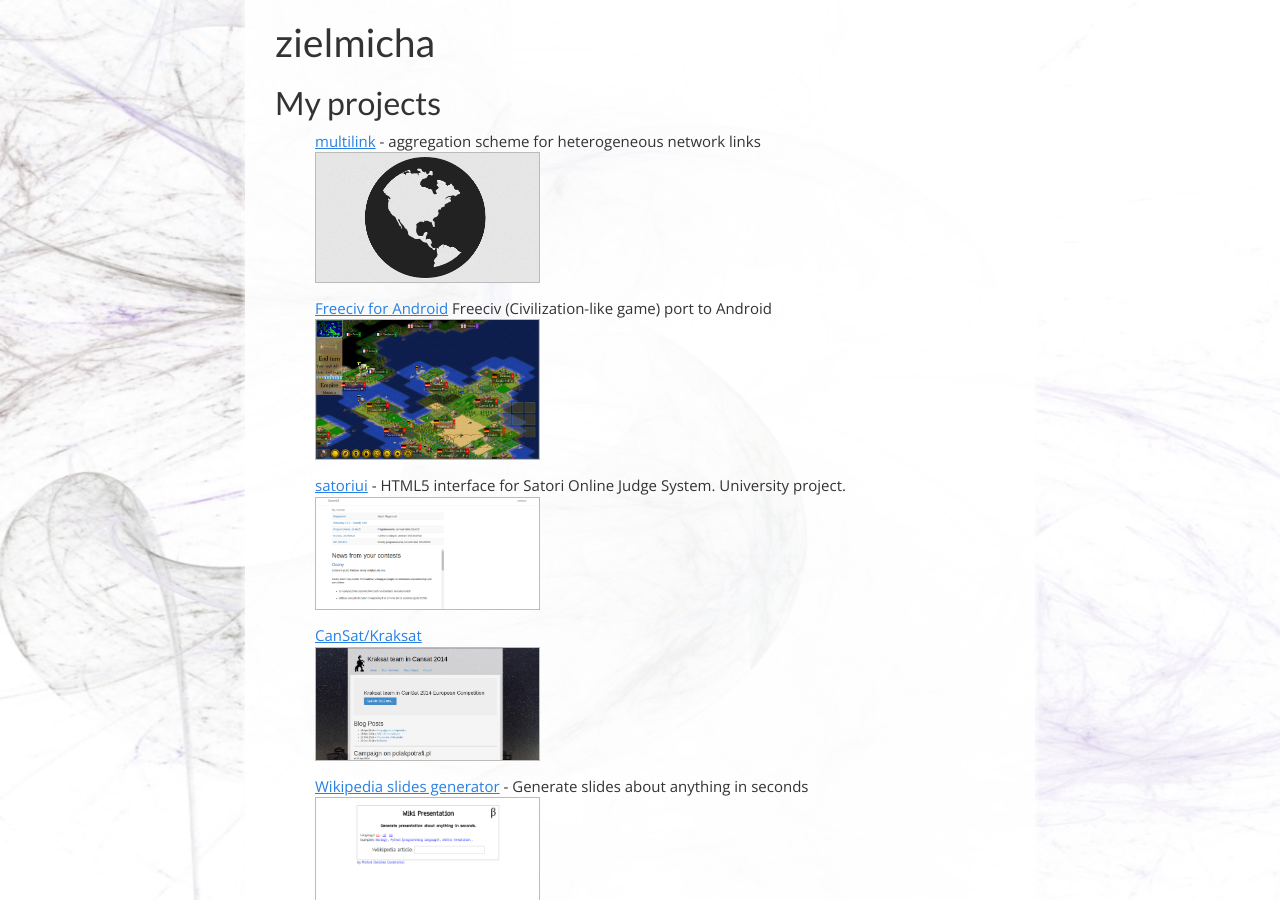
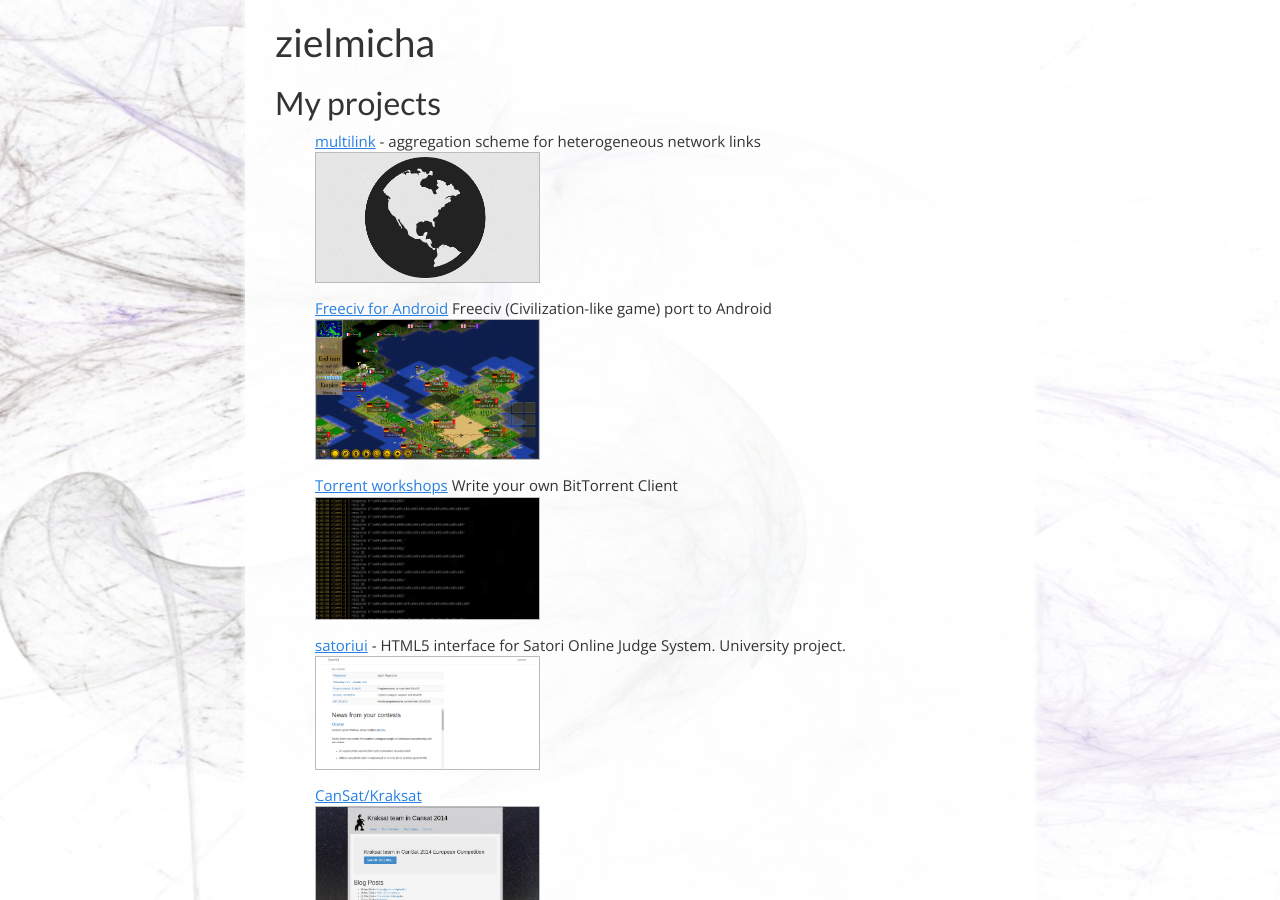
Before and after one commit to zielmicha/zielmicha.com, a Jekyll site: the page built from my-projects/index.html, in a window 1280 px wide and 900 px high. Built offline with Jekyll 4.4.1, drawn with Linux system fonts in a browser that asks for light colours; nearby versions of some CDN libraries; Markdown is read by kramdown in place of the engine named in the settings.

Commit message:
torrent workshops in 'my project'

```diff
--- a/my-projects/index.html
+++ b/my-projects/index.html
@@ -21,6 +21,10 @@
 	<li><a href="http://civsync.com">Freeciv for Android</a>
       Freeciv (Civilization-like game) port to Android
       <img src="/images/freeciv.jpg">
+    </li>
+    <li><a href="https://torrent.zielmicha.com">Torrent workshops</a>
+      Write your own BitTorrent Client
+      <img src="/images/torrent.jpg">
     </li>
 	<li>
       <a href="https://github.com/zielmicha/satoriui">satoriui</a>
```
Also changed, not shown: images/torrent.jpg (added).
